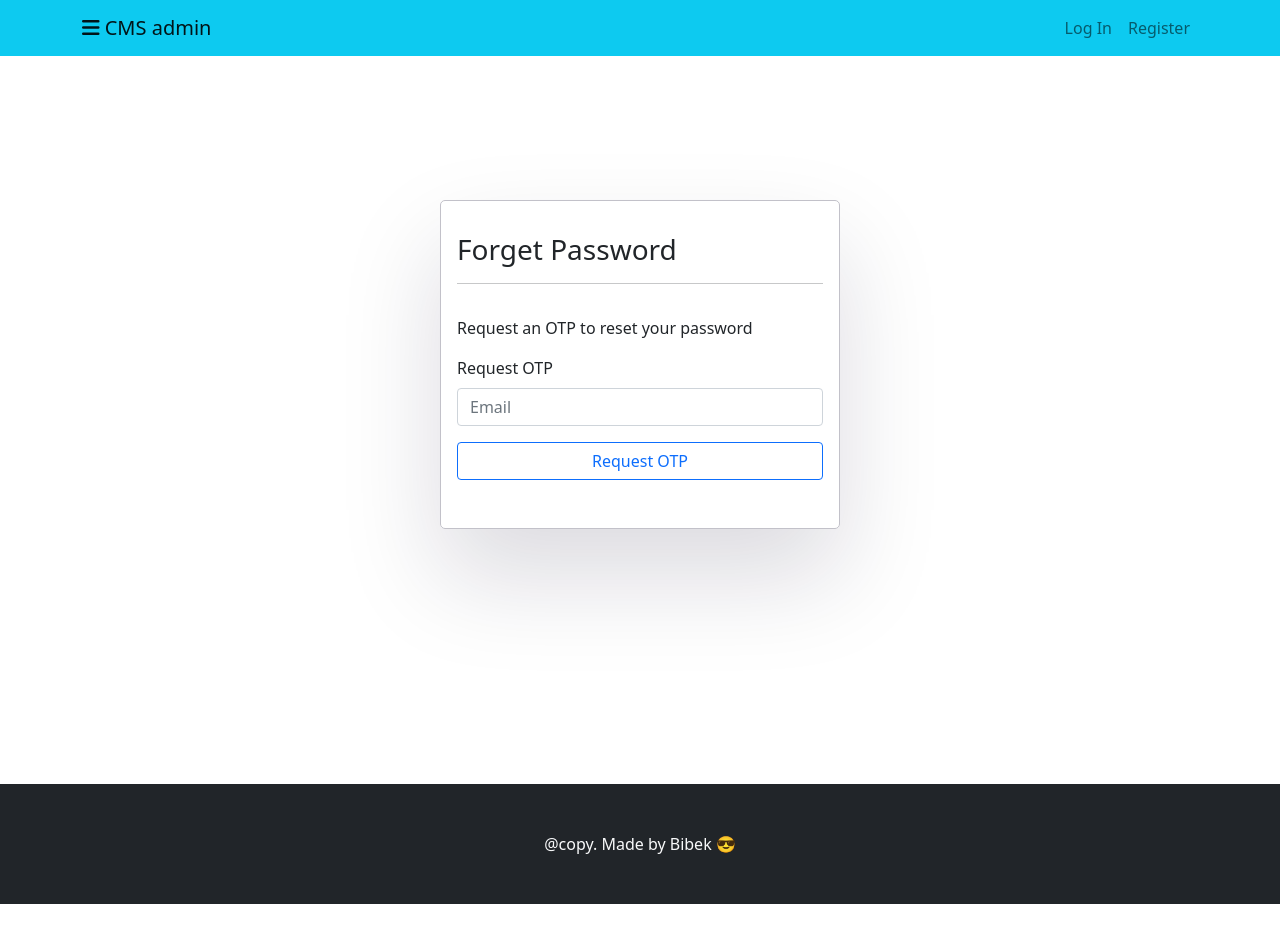
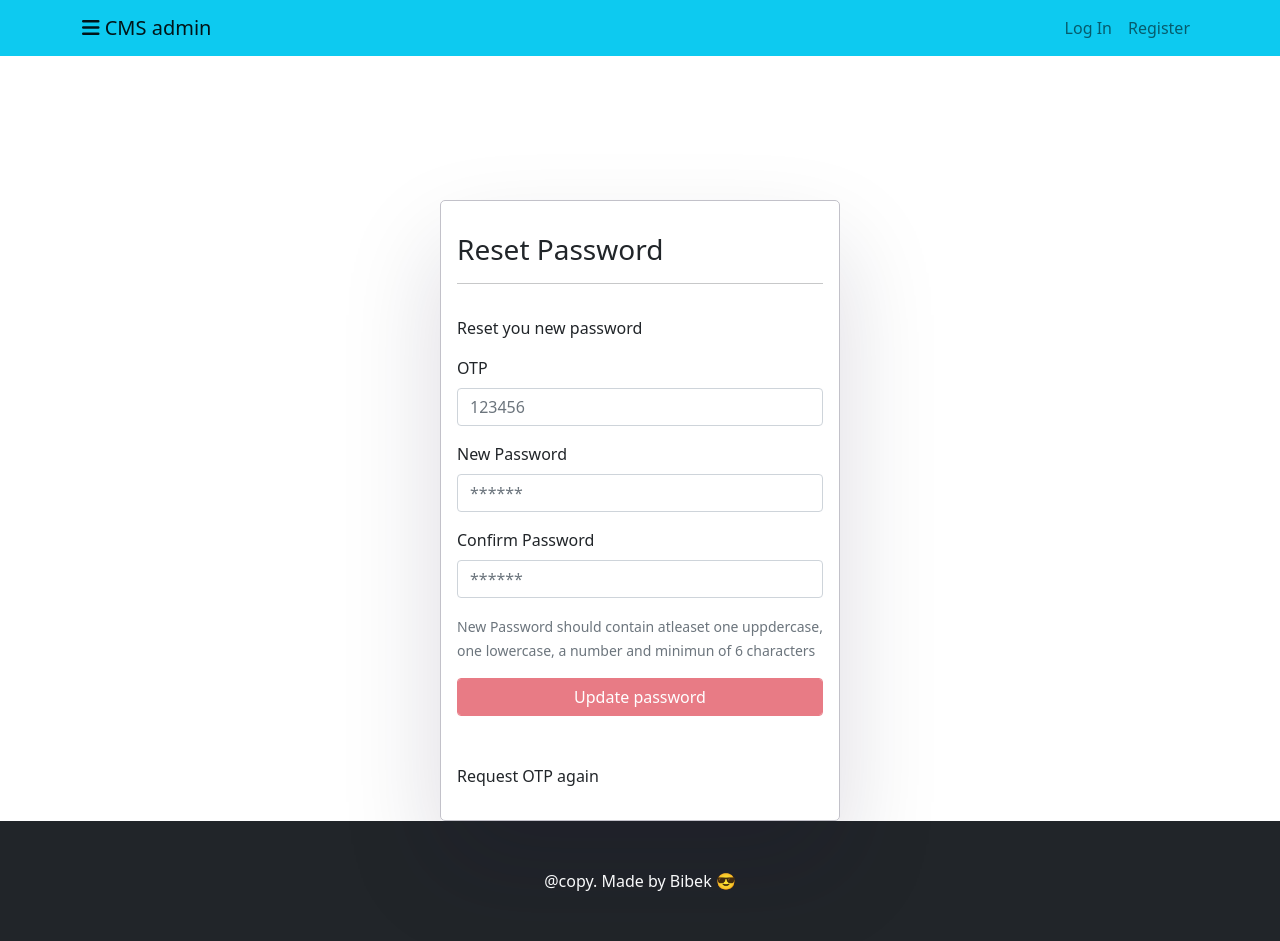
Before and after one commit to Bibek-2022/Admin-CMS, a React (Create React App) app in the folder client/: page /password-reset in a window 1280 px wide. Before the commit the page ends 904 px from the top, so only its background shows below. Built offline with nearby package versions, Linux system fonts and the light colour scheme.

Commit message:
updated reset password

```diff
--- a/client/src/pages/resetPassword.js/ResetPassword.js
+++ b/client/src/pages/resetPassword.js/ResetPassword.js
@@ -6,34 +6,95 @@ import { CustomInput } from "../../custom-input/CustomInput";
 import { MainLayout } from "../../layout/MainLayout";
 
 export const ResetPassword = () => {
-  const [showForm, setShowForm] = useState("otp");
+  const [showForm, setShowForm] = useState("password"); // otp || password
   const [email, setEmail] = useState("");
+
+  const [form, setForm] = useState({});
+  const [error, setError] = useState("");
+  const [disableBtn, setDisableBtn] = useState(true);
+
+  const handleOnChange = (e) => {
+    let { name, value } = e.target;
+
+    let hasError = "";
+
+    if (name === "password" || name === "confirmPassword") {
+      !disableBtn && setDisableBtn(true);
+    }
+
+    setForm({
+      ...form,
+      [name]: value,
+    });
+
+    if (name === "confirmPassword") {
+      const { password } = form;
+
+      if (password !== value) {
+        hasError = "Password do not match";
+      }
+
+      if (password.length < 6) {
+        hasError = "Password must be longer than 6 characters";
+      }
+
+      if (!/[a-z]/.test(password)) {
+        hasError = "Password must contain Lowercase";
+      }
+
+      if (!/[A-Z]/.test(password)) {
+        hasError = "Password must contain Uppercase";
+      }
+
+      if (!/[0-9]/.test(password)) {
+        hasError = "Password must contain number";
+      }
+
+      if (!password) {
+        hasError = "New password must be provided";
+      }
+
+      setError(hasError);
+      !hasError && setDisableBtn(false);
+    }
+  };
 
   const handleOnOTPRequest = async (e) => {
     e.preventDefault();
+
     const responsePromise = requestOTP({ email });
-    toast.promise(responsePromise, { pending: "Please wait" });
+    toast.promise(responsePromise, { pending: "Please wiat...." });
+
     const { status, message } = await responsePromise;
-    console.log(status, message);
     toast[status](message);
     status === "success" && setShowForm("password");
+  };
+
+  const handleOnSubmit = async (e) => {
+    e.preventDefault();
+    console.log(form);
+
+    // toast.promise(response, { pending: "Please wait ..." });
+    // const { status, message } = await response;
+    // toast[status](message);
   };
 
   const otpRequest = {
     label: "Request OTP",
     name: "email",
     type: "email",
-    placeholder: "Email",
+    placeholder: "eamil@your.co",
+    required: true,
   };
+
   const fields = [
     {
       label: "OTP",
       name: "otp",
       placeholder: "123456",
+      type: "number",
       required: true,
-      type: "number",
     },
-
     {
       label: "New Password",
       name: "password",
@@ -49,50 +110,67 @@ export const ResetPassword = () => {
       type: "password",
     },
   ];
+  console.log(form);
   return (
-    <div>
     <MainLayout>
       <div className="reg-form d-flex justify-content-center mt-5">
         {showForm === "otp" && (
           <Form onSubmit={handleOnOTPRequest}>
-              <h3>Forget Password</h3>
+            <h3>Forget Password?</h3>
             <hr />
             <div className="py-3">Request an OTP to reset your password</div>
             <CustomInput
               {...otpRequest}
-                onChange={(e) => {
-                  setEmail(e.target.value);
-                }}
+              onChange={(e) => setEmail(e.target.value)}
             />
             <CustomInput
               type="submit"
-                className="btn btn-outline-primary"
+              className="btn btn-outline-danger"
               value="Request OTP"
             />
           </Form>
         )}
 
         {showForm === "password" && (
-            <Form>
+          <Form onSubmit={handleOnSubmit}>
             <h3>Reset Password</h3>
             <hr />
-              <div className="py-3">Request an OTP to reset your password</div>
+            <div className="py-3">Reset you new password</div>
+
             {fields.map((field, i) => (
-                <CustomInput key={i} {...field} />
+              <CustomInput key={i} {...field} onChange={handleOnChange} />
             ))}
+
+            <Form.Group>
+              <Form.Text muted>
+                New Password should contain atleaset one uppdercase, one
+                lowercase, a number and minimun of 6 characters
+              </Form.Text>
+            </Form.Group>
+
+            <Form.Group className="mt-3">
+              <Form.Text className="text-danger fs-3 fw-bolder">
+                {error}
+              </Form.Text>
+            </Form.Group>
 
             <CustomInput
               type="submit"
-                className="btn btn-outline-primary"
-                value="updatePassword"
+              className="btn btn-danger"
+              value="Update password"
+              disabled={disableBtn}
             />
-              <div className="text-right" onClick={() => setShowForm("otp")}>
+            <div
+              className="text-right mt-5"
+              onClick={() => setShowForm("otp")}
+              style={{ cursor: "pointer" }}
+            >
+              {" "}
               Request OTP again
             </div>
           </Form>
         )}
       </div>
     </MainLayout>
-    </div>
   );
 };
```
Lines whose indentation alone changed are shown as unchanged.
